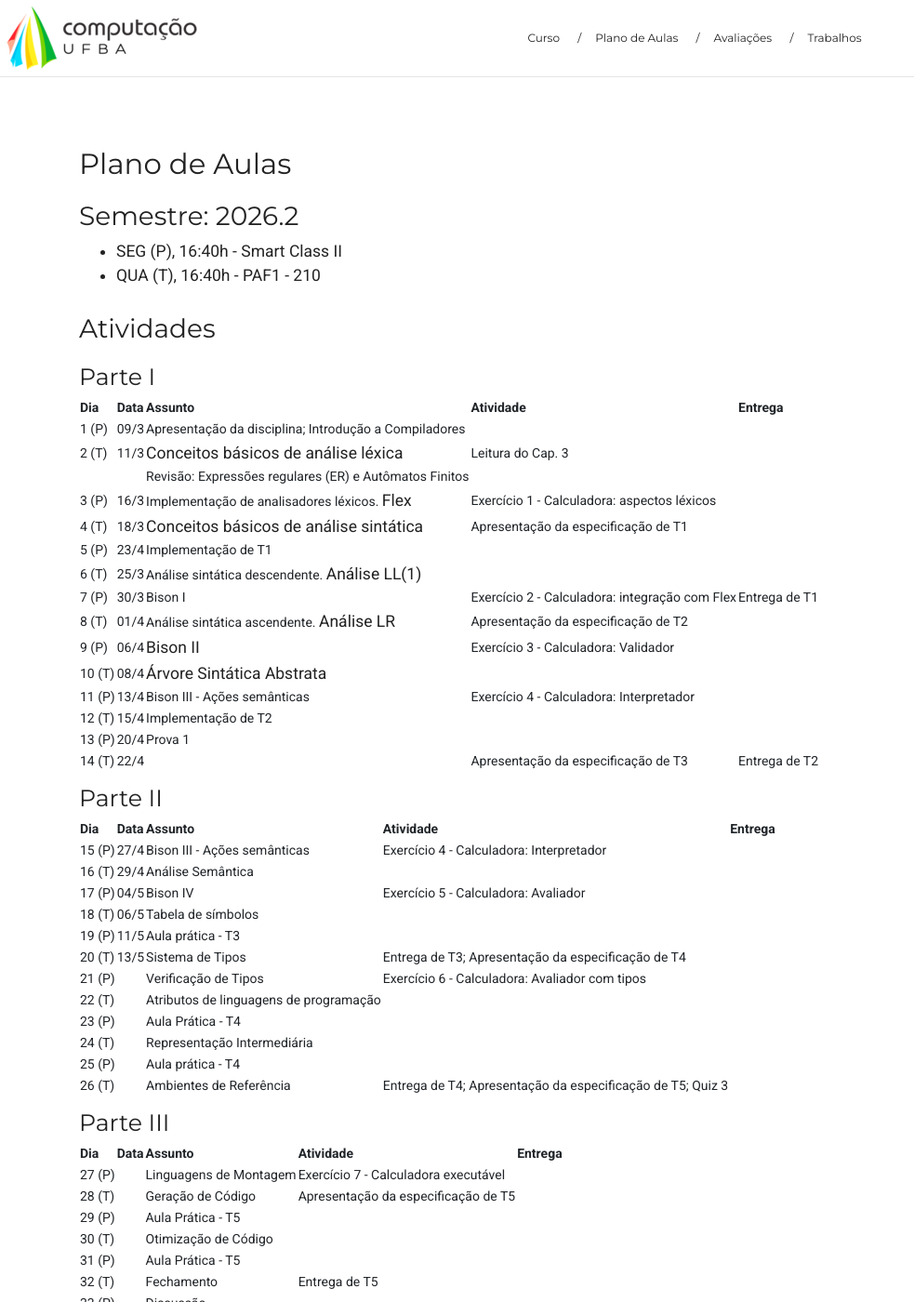
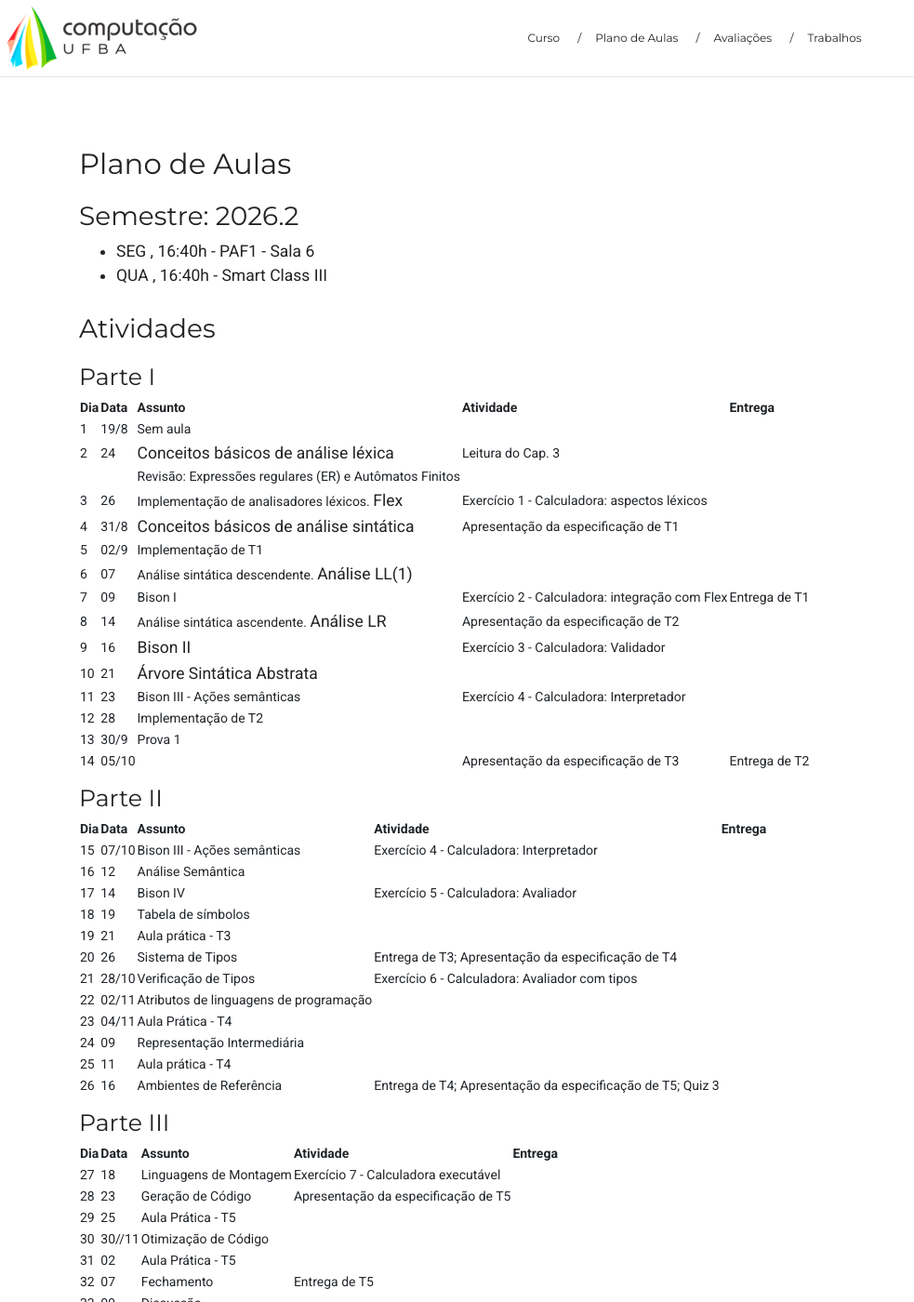
Before and after one commit to MATA61-IC-UFBA/mata61-ic-ufba.github.io, a Jekyll site: the page built from 20262/plano.md, in a window 1280 px wide and 1400 px high, scrolled down 253 px. Shown: the whole window at 93% size, without its empty margins (0-983 px from the left). Built offline with Jekyll 4.4.1, drawn with Linux system fonts in a browser that asks for light colours; some of the changed text lies outside the part shown.

Commit message:
add new class

```diff
--- a/20262/plano.md
+++ b/20262/plano.md
@@ -11,54 +11,57 @@
 
 ## Semestre: 2026.2
 
-- SEG (P), 16:40h - Smart Class II
-- QUA (T), 16:40h - PAF1 - 210
+- SEG , 16:40h - PAF1 - Sala 6
+- QUA , 16:40h - Smart Class III
 
 ## Atividades
 
 ### Parte I
 
 | **Dia**  | **Data** | **Assunto**                                             | **Atividade** | **Entrega** |
-| 1 (P)  |  09/3  | Apresentação da disciplina; Introdução a Compiladores |           |         |
-| 2 (T)  |  11/3  | [Conceitos básicos de análise léxica](https://www.dropbox.com/scl/fi/fwa19tjod44apseln3iyb/ch03-2ed-Scanning-Thain-Compiler-Book.pdf?rlkey=bpwxzp7g1zxpsqbmwtlui40ow&st=wlp28u3v&dl=0) | Leitura do Cap. 3 | |
+| 1   |  19/8  | Sem aula |           |         |
+| 2   |  24  | [Conceitos básicos de análise léxica](https://www.dropbox.com/scl/fi/fwa19tjod44apseln3iyb/ch03-2ed-Scanning-Thain-Compiler-Book.pdf?rlkey=bpwxzp7g1zxpsqbmwtlui40ow&st=wlp28u3v&dl=0) | Leitura do Cap. 3 | |
 |        |        | Revisão: Expressões regulares (ER) e Autômatos Finitos |          | |
-| 3 (P)  |  16/3  | Implementação de analisadores léxicos. [Flex](https://www.dropbox.com/scl/fi/ew65m7cu5wf7yh0bogyy2/ch2-en-1ed-Levine-Flex_Bison-2009-flex.pdf?rlkey=eiwpswu2m3qcs2r7rr184y6in&st=d48feb9r&dl=0) | Exercício 1 - Calculadora: aspectos léxicos | |
-| 4 (T)  |  18/3  | [Conceitos básicos de análise sintática](https://www.dropbox.com/scl/fi/3euqwn6nj0i8i1kp6n9x5/ch04-2ed-Parsing-Thain-Compiler-Book-1-conceitos.pdf?rlkey=wsps861hfih1e9vi8p8rsm250&st=r0163khx&dl=0) | Apresentação da especificação de T1 | |
-| 5 (P)  |  23/4  | Implementação de T1 | | |
-| 6 (T)  |  25/3  | Análise sintática descendente. [Análise LL(1)](https://www.dropbox.com/scl/fi/m0ea8mzhtj20dxnw934o8/ch04-2ed-Parsing-Thain-Compiler-Book-2-top-down_LL.pdf?rlkey=4t59393k5zp7ckpaflvzyftlx&st=9wi6wlg6&dl=0) | | |
-| 7 (P)  |  30/3  | Bison I | Exercício 2 - Calculadora: integração com Flex | Entrega de T1 |
-| 8 (T)  |  01/4  | Análise sintática ascendente. [Análise LR](https://www.dropbox.com/scl/fi/9l9xq909fqs7qh2r2nds6/ch04-2ed-Parsing-Thain-Compiler-Book-3-bottom-up_LR.pdf?rlkey=ith3jam7mob5weec5l3ncxe0a&st=b9u6vag0&dl=0) | Apresentação da especificação de T2 | |
-| 9 (P)  |  06/4  | [Bison II](https://www.dropbox.com/scl/fi/61dprj5q710uaw9p1kvi0/ch05-2ed-Syntax_in_Practice-Thain-Compiler-Book-bison.pdf?rlkey=qjqgljs0t0clnf7f86nnpkbws&st=a86ugdlk&dl=0) | Exercício 3 - Calculadora: Validador | |
-| 10 (T) |  08/4  | [Árvore Sintática Abstrata](https://www.dropbox.com/scl/fi/m9min59utff46u1tkinmj/ch06-2ed-AST-Thain-CompilerBook.pdf?rlkey=fgc9g79auq0jdvf3fanps8fh8&st=a50bivo3&dl=0) | | |
-| 11 (P) |  13/4  | Bison III - Ações semânticas | Exercício 4 - Calculadora: Interpretador | |
-| 12 (T) |  15/4  | Implementação de T2 | | |
-| 13 (P) |  20/4  | Prova 1 | | |
-| 14 (T) |  22/4  |  | Apresentação da especificação de T3 | Entrega de T2 |
+| 3   |  26  | Implementação de analisadores léxicos. [Flex](https://www.dropbox.com/scl/fi/ew65m7cu5wf7yh0bogyy2/ch2-en-1ed-Levine-Flex_Bison-2009-flex.pdf?rlkey=eiwpswu2m3qcs2r7rr184y6in&st=d48feb9r&dl=0) | Exercício 1 - Calculadora: aspectos léxicos | |
+| 4   |  31/8  | [Conceitos básicos de análise sintática](https://www.dropbox.com/scl/fi/3euqwn6nj0i8i1kp6n9x5/ch04-2ed-Parsing-Thain-Compiler-Book-1-conceitos.pdf?rlkey=wsps861hfih1e9vi8p8rsm250&st=r0163khx&dl=0) | Apresentação da especificação de T1 | |
+| 5   |  02/9  | Implementação de T1 | | |
+| 6   |  07  | Análise sintática descendente. [Análise LL(1)](https://www.dropbox.com/scl/fi/m0ea8mzhtj20dxnw934o8/ch04-2ed-Parsing-Thain-Compiler-Book-2-top-down_LL.pdf?rlkey=4t59393k5zp7ckpaflvzyftlx&st=9wi6wlg6&dl=0) | | |
+| 7   |  09  | Bison I | Exercício 2 - Calculadora: integração com Flex | Entrega de T1 |
+| 8   |  14  | Análise sintática ascendente. [Análise LR](https://www.dropbox.com/scl/fi/9l9xq909fqs7qh2r2nds6/ch04-2ed-Parsing-Thain-Compiler-Book-3-bottom-up_LR.pdf?rlkey=ith3jam7mob5weec5l3ncxe0a&st=b9u6vag0&dl=0) | Apresentação da especificação de T2 | |
+| 9   |  16  | [Bison II](https://www.dropbox.com/scl/fi/61dprj5q710uaw9p1kvi0/ch05-2ed-Syntax_in_Practice-Thain-Compiler-Book-bison.pdf?rlkey=qjqgljs0t0clnf7f86nnpkbws&st=a86ugdlk&dl=0) | Exercício 3 - Calculadora: Validador | |
+| 10  |  21  | [Árvore Sintática Abstrata](https://www.dropbox.com/scl/fi/m9min59utff46u1tkinmj/ch06-2ed-AST-Thain-CompilerBook.pdf?rlkey=fgc9g79auq0jdvf3fanps8fh8&st=a50bivo3&dl=0) | | |
+| 11  |  23  | Bison III - Ações semânticas | Exercício 4 - Calculadora: Interpretador | |
+| 12  |  28  | Implementação de T2 | | |
+| 13  |  30/9  | Prova 1 | | |
+| 14  |  05/10 |  | Apresentação da especificação de T3 | Entrega de T2 |
 
 ### Parte II
 
 | **Dia**  | **Data** | **Assunto**                                             | **Atividade** | **Entrega** |
-| 15 (P) |  27/4  | Bison III - Ações semânticas | Exercício 4 - Calculadora: Interpretador | |
-| 16 (T) |  29/4  | Análise Semântica | | |
-| 17 (P) |  04/5  | Bison IV | Exercício 5 - Calculadora: Avaliador | |
-| 18 (T) |  06/5  | Tabela de símbolos | | |
-| 19 (P) |  11/5  | Aula prática - T3 | | |
-| 20 (T) |  13/5  | Sistema de Tipos | Entrega de T3;  Apresentação da especificação de T4 | |
-| 21 (P) |   | Verificação de Tipos | Exercício 6 - Calculadora: Avaliador com tipos | |
-| 22 (T) |   | Atributos de linguagens de programação | | |
-| 23 (P) |   | Aula Prática - T4 | | |
-| 24 (T) |   | Representação Intermediária | | |
-| 25 (P) |   | Aula prática - T4 | | |
-| 26 (T) |   | Ambientes de Referência | Entrega de T4; Apresentação da especificação de T5; Quiz 3 | |
+| 15  |  07/10 | Bison III - Ações semânticas | Exercício 4 - Calculadora: Interpretador | |
+| 16  |  12 | Análise Semântica | | |
+| 17  |  14  | Bison IV | Exercício 5 - Calculadora: Avaliador | |
+| 18  |  19  | Tabela de símbolos | | |
+| 19  |  21  | Aula prática - T3 | | |
+| 20  |  26  | Sistema de Tipos | Entrega de T3;  Apresentação da especificação de T4 | |
+| 21  |  28/10 | Verificação de Tipos | Exercício 6 - Calculadora: Avaliador com tipos | |
+| 22  |  02/11 | Atributos de linguagens de programação | | |
+| 23  |  04/11 | Aula Prática - T4 | | |
+| 24  |  09 | Representação Intermediária | | |
+| 25  |  11 | Aula prática - T4 | | |
+| 26  |  16 | Ambientes de Referência | Entrega de T4; Apresentação da especificação de T5; Quiz 3 | |
 
 ### Parte III
 
 | **Dia**  | **Data** | **Assunto**                                             | **Atividade** | **Entrega** |
-| 27 (P)|   | Linguagens de Montagem | Exercício 7 - Calculadora executável | |
-| 28 (T)|   | Geração de Código | Apresentação da especificação de T5 | |
-| 29 (P)|   | Aula Prática - T5 | | |
-| 30 (T)|   | Otimização de Código | | |
-| 31 (P)|   | Aula Prática - T5 | | |
-| 32 (T)|   | Fechamento | Entrega de T5 | |
-| 33 (P)|   | Discussão | | |
-| 34 (T)|   | Discussão | | |
+| 27 | 18 | Linguagens de Montagem | Exercício 7 - Calculadora executável | |
+| 28 | 23 | Geração de Código | Apresentação da especificação de T5 | |
+| 29 | 25 | Aula Prática - T5 | | |
+| 30 | 30//11 | Otimização de Código | | |
+| 31 | 02 | Aula Prática - T5 | | |
+| 32 | 07 | Fechamento | Entrega de T5 | |
+| 33 | 09 | Discussão | | |
+| 34 | 14 | Discussão | | |
+| 35 | 16 | Discussão | | |
+
+* Final do semestre: 19/12/2026
```
Also changed, not shown: 20262/Aula01_Compiladores_Introducao_Mapa.md (+8 -5 lines), 20262/index.md (+2 -1 lines).
